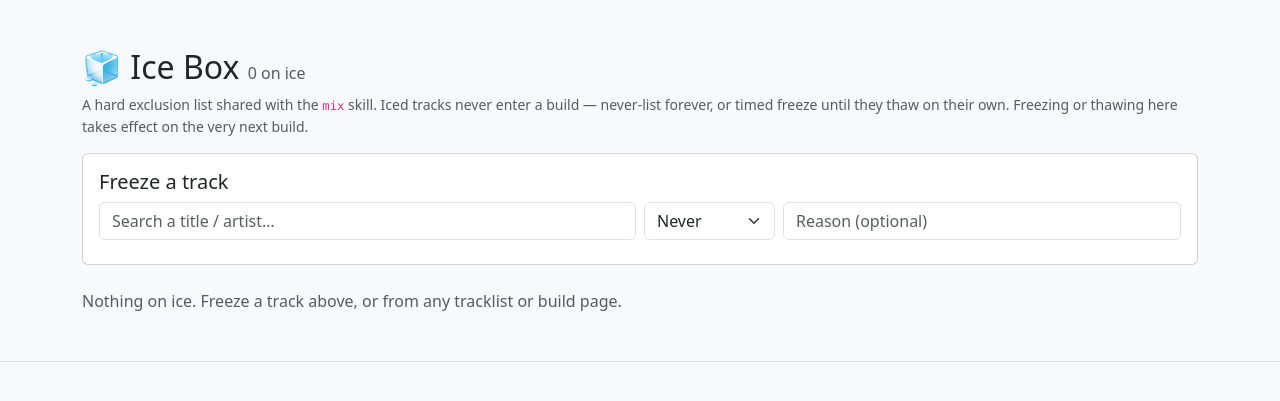
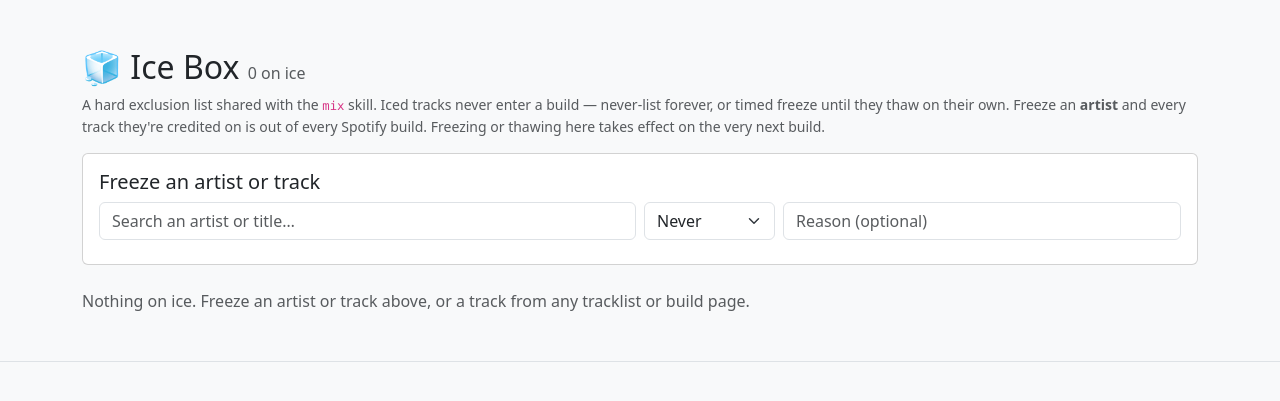
Before and after one commit to CoryBerry/Spotify_Playlist_Magic, a Flask app: page /spotify/ice-box in a window 1280 px wide. Shown: the part 56-457 px from the top of the page. Run offline with Flask 3, Linux system fonts and the light colour scheme; data comes from the database, SQL or seed files in the repository; data that the repository does not hold is empty.

Commit message:
Ice Box: freeze a whole artist (#10)
A frozen artist is a TrackIce row with track_id = spotify:artist:<id>.
The URI prefix discriminates it (no kind column / migration), so upsert,
thaw and auto_thaw work unchanged, and timed artist ice folds into the
existing thaw tally.

- iced_ids() now returns track rows only; iced_artist_ids() returns
  frozen artist ids; iced_for(sp, uris, known) pre-expands one build's
  exclusion set with every URI credited to a frozen artist (features
  count), so existing 'u not in iced' filters are untouched.
- Block Mix, Album Blast, Album Sampler (single + multi), Text Import and
  Feed Radar (poll + add) honor it. Sites pass artist ids they already
  fetch; the rest are batch-looked-up only when an artist is frozen.
- Ice Box search returns artists (top 3) before tracks; artist rows render
  with a mic + badge. Stats tracklist marks tracks by frozen artists iced.
- spotify_service.artist_iced_uris is the pure expander, unit-tested.

Out of scope (per issue): Plex, mix skill CLI parity.

Closes #10

Co-Authored-By: Claude Opus 5.5 <noreply@anthropic.com>

```diff
--- a/app.py
+++ b/app.py
@@ -25,7 +25,7 @@ load_dotenv()
 
 # Search/matching helpers now live in spotify_service (shared with the headless CLI) so
 # there is one source of truth. Imported back here for the web routes that use them.
-from spotify_service import _name_sim, _search_line
+from spotify_service import _name_sim, _search_line, ARTIST_PREFIX, artist_ids_of, artist_iced_uris
 
 # Music recall (see recall_service.py) keeps its own sqlite3 connection over the same
 # instance/spotify_tools.db file, independent of the SQLAlchemy models above — the
@@ -312,16 +312,38 @@ def _add_months(dt, n):
     return dt.replace(year=y, month=m, day=min(dt.day, dim))
 
 
-def iced_ids(provider):
-    """Track ids on manual ice *right now*: never-list (thaw_at NULL) or not yet thawed.
-
-    Hard exclusion — callers must drop these unconditionally (no small-pool fallback).
-    """
-    rows = TrackIce.query.filter(
+def _ice_now(provider):
+    return TrackIce.query.filter(
         TrackIce.provider == provider,
         db.or_(TrackIce.thaw_at.is_(None), TrackIce.thaw_at > datetime.now()),
     ).all()
-    return {r.track_id for r in rows}
+
+
+def iced_ids(provider):
+    """Track ids on manual ice *right now*: never-list (thaw_at NULL) or not yet thawed.
+
+    Hard exclusion — callers must drop these unconditionally (no small-pool fallback).
+    Track rows only: a frozen *artist* is stored as a `spotify:artist:<id>` row in the same
+    table (the URI prefix is the discriminator — no kind column), and is excluded here so it
+    never masquerades as a track. Spotify build sites use `iced_for()` to fold artists in.
+    """
+    return {r.track_id for r in _ice_now(provider) if not r.track_id.startswith(ARTIST_PREFIX)}
+
+
+def iced_artist_ids(provider="spotify"):
+    """Bare Spotify artist ids frozen *right now* (issue #10)."""
+    return {r.track_id[len(ARTIST_PREFIX):] for r in _ice_now(provider)
+            if r.track_id.startswith(ARTIST_PREFIX)}
+
+
+def iced_for(sp, uris, known=None):
+    """The hard-exclusion set for one Spotify build: iced tracks + tracks by frozen artists.
+
+    Pre-expanding the set keeps every existing `u not in iced` filter unchanged. `known`
+    is {uri: [artist_id, ...]} for tracks whose artists the site already fetched; the rest
+    are looked up only if some artist is actually frozen.
+    """
+    return iced_ids("spotify") | artist_iced_uris(sp, uris, iced_artist_ids(), known)
 
 
 def auto_thaw(provider):
@@ -638,19 +660,21 @@ def spotify_build():
     # tracklist + per-track freeze snowflake without a second round of API calls.
     all_tracks     = {}
     track_meta      = {}
+    track_artists   = {}  # uri -> [artist_id] for the artist ice box
     playlist_names  = {}
     playlist_owners = {}
     for playlist_id in selected_ids:
         playlist_names[playlist_id]  = request.form.get(f"name_{playlist_id}", playlist_id)
         playlist_owners[playlist_id] = request.form.get(f"owner_{playlist_id}", "")
         tracks  = []
-        results = sp.playlist_tracks(playlist_id, fields="next,items(track(uri,name,artists(name)))")
+        results = sp.playlist_tracks(playlist_id, fields="next,items(track(uri,name,artists(name,id)))")
         while results:
             for item in results["items"]:
                 tr = item["track"]
                 if not tr:
                     continue
                 tracks.append(tr["uri"])
+                track_artists[tr["uri"]] = artist_ids_of(tr)
                 track_meta[tr["uri"]] = {
                     "name":   tr["name"],
                     "artist": ", ".join(a["name"] for a in tr.get("artists", [])),
@@ -674,7 +698,8 @@ def spotify_build():
         TrackHistory.used_at  >= cutoff
     ).group_by(TrackHistory.track_id).all()
     on_cooldown = {r.track_id for r in raw if r.n >= settings.cooldown_max_plays}
-    iced = iced_ids("spotify")  # hard exclusion — never returns, even on small-pool fallback
+    # hard exclusion (tracks + frozen artists) — never returns, even on small-pool fallback
+    iced = iced_for(sp, list(track_artists), track_artists)
     cooldown_excluded = sum(sum(1 for t in tracks if t in on_cooldown) for tracks in all_tracks.values())
     for pid in list(all_tracks):
         pool  = [t for t in all_tracks[pid] if t not in iced]
@@ -861,14 +886,17 @@ def album_blast():
     # Fetch all tracks from each album
     track_uris  = []
     album_names = []
+    artists_of  = {}  # album_tracks items carry artist ids — feeds the artist ice box
     for album_id, album_name in album_ids:
         album_names.append(album_name)
         results = sp.album_tracks(album_id)
         while results:
-            track_uris.extend(item["uri"] for item in results["items"])
+            for item in results["items"]:
+                track_uris.append(item["uri"])
+                artists_of[item["uri"]] = artist_ids_of(item)
             results = sp.next(results) if results["next"] else None
 
-    iced       = iced_ids("spotify")  # hard exclusion, even on explicit picks
+    iced       = iced_for(sp, track_uris, artists_of)  # hard exclusion, even on explicit picks
     track_uris = [u for u in track_uris if u not in iced]
 
     # Create new playlist and add tracks in batches of 100
@@ -927,19 +955,22 @@ def _group_playlist_albums(sp, playlist_id):
     """Fetch a playlist's tracks once, grouped by album id.
 
     Album info rides along on every track object, so this is a single pass with
-    no per-album API calls. Returns (playlist_name, {album_id: {name, uris}})."""
+    no per-album API calls. Returns (playlist_name, {album_id: {name, uris, artists}}),
+    where `artists` is {uri: [artist_id]} for the artist ice box."""
     playlist = sp.playlist(playlist_id, fields="name")
     albums   = {}
     results  = sp.playlist_tracks(
-        playlist_id, fields="next,items(track(uri,album(id,name)))")
+        playlist_id, fields="next,items(track(uri,artists(id),album(id,name)))")
     while results:
         for item in results["items"]:
             track = item.get("track")
             if not track or not track.get("album") or not track["album"].get("id"):
                 continue
             aid    = track["album"]["id"]
-            bucket = albums.setdefault(aid, {"name": track["album"]["name"], "uris": []})
+            bucket = albums.setdefault(aid, {"name": track["album"]["name"], "uris": [],
+                                             "artists": {}})
             bucket["uris"].append(track["uri"])
+            bucket["artists"][track["uri"]] = artist_ids_of(track)
         results = sp.next(results) if results["next"] else None
     return playlist["name"], albums
 
@@ -985,7 +1016,8 @@ def sample_build():
         album_names.append(album["name"])
         track_uris.extend(album["uris"][:songs_per])  # first X tracks of the album
 
-    iced       = iced_ids("spotify")  # hard exclusion, even on explicit picks
+    known      = {u: ids for a in albums.values() for u, ids in a["artists"].items()}
+    iced       = iced_for(sp, track_uris, known)  # hard exclusion, even on explicit picks
     track_uris = [u for u in track_uris if u not in iced]
 
     title    = (request.form.get("title") or "").strip() or playlist_name
@@ -1050,12 +1082,16 @@ def album_sampler_blocks():
         TrackHistory.used_at  >= cutoff
     ).group_by(TrackHistory.track_id).all()
     on_cooldown = {r.track_id for r in raw if r.n >= settings.cooldown_max_plays}
-    iced = iced_ids("spotify")  # hard exclusion — never returns, even on small-pool fallback
+    iced_tracks = iced_ids("spotify")
+    frozen      = iced_artist_ids()
 
     track_uris  = []
     album_names = []
     for playlist_id in selected_ids:
         _, albums = _group_playlist_albums(sp, playlist_id)
+        # hard exclusion (tracks + frozen artists) — never returns, even on small-pool fallback
+        iced = iced_tracks | {u for a in albums.values() for u, ids in a["artists"].items()
+                              if frozen.intersection(ids)}
         album_ids = list(albums.keys())
         picked    = random.sample(album_ids, min(albums_per, len(album_ids)))
         for aid in picked:
@@ -1269,22 +1305,35 @@ def spotify_ice_thaw():
 
 @app.route("/spotify/ice/search")
 def spotify_ice_search():
-    """Search Spotify for a track to freeze (freeze-a-track box on the Ice Box page)."""
+    """Search Spotify for an artist or track to freeze (the Ice Box page's search box).
+
+    Artists come first (top 3) — freezing one hard-excludes every track they're credited
+    on (issue #10). Each result carries `kind` so the page can render it distinctly.
+    """
     sp = get_spotify_client()
     if not sp:
         return jsonify({"error": "not connected"}), 401
     q = request.args.get("q", "").strip()
     if not q:
         return jsonify({"results": []})
-    items = sp.search(q=q, type="track", limit=8)["tracks"]["items"]
-    iced  = iced_ids("spotify")
+    res     = sp.search(q=q, type="artist,track", limit=8)
+    iced    = iced_ids("spotify")
+    frozen  = iced_artist_ids()
     results = [{
+        "kind":   "artist",
+        "uri":    a["uri"],
+        "name":   a["name"],
+        "artist": a["name"],
+        "iced":   a["id"] in frozen,
+    } for a in (res.get("artists") or {}).get("items", [])[:3] if a]
+    results += [{
+        "kind":   "track",
         "uri":    t["uri"],
         "name":   t["name"],
         "artist": ", ".join(a["name"] for a in t["artists"]),
         "album":  t["album"]["name"],
-        "iced":   t["uri"] in iced,
-    } for t in items]
+        "iced":   t["uri"] in iced or bool(frozen.intersection(artist_ids_of(t))),
+    } for t in (res.get("tracks") or {}).get("items", []) if t]
     return jsonify({"results": results})
 
 
@@ -1590,7 +1639,7 @@ def spotify_stats(playlist_id):
     playlist = sp.playlist(playlist_id, fields="name,tracks.total,owner.id")
 
     tracks  = []
-    results = sp.playlist_tracks(playlist_id, fields="next,items(track(uri,name,duration_ms,artists(name)))")
+    results = sp.playlist_tracks(playlist_id, fields="next,items(track(uri,name,duration_ms,artists(name,id)))")
     while results:
         for item in results["items"]:
             if item["track"]:
@@ -1616,7 +1665,9 @@ def spotify_stats(playlist_id):
                      .order_by(BuildSource.position)
                      .all()) if cp else []
 
-    iced      = iced_ids("spotify")
+    frozen    = iced_artist_ids()
+    iced      = iced_ids("spotify") | {t["uri"] for t in tracks
+                                       if t.get("uri") and frozen.intersection(artist_ids_of(t))}
     tracklist = [{"uri": t.get("uri", ""),
                   "name": t.get("name", ""),
                   "artist": ", ".join(a["name"] for a in t.get("artists", [])),
@@ -1899,7 +1950,7 @@ def text_import_build():
         else:
             track_uris.append(uri)
 
-    iced       = iced_ids("spotify")  # hard exclusion, even on explicit picks
+    iced       = iced_for(sp, track_uris)  # hard exclusion (tracks + artists), even on explicit picks
     track_uris = [u for u in track_uris if u not in iced]
 
     if not track_uris:
@@ -2005,7 +2056,7 @@ def feed_poll():
     #    (minus anything on ice), low-confidence/no-match land as 'miss' for visibility.
     resolved, missed = resolve_tracks(sp, [line for line, _ in fresh])
     by_line = {r["line"]: r for r in resolved}
-    iced    = iced_ids("spotify")
+    iced    = iced_for(sp, [r["uri"] for r in resolved])
 
     n_new = n_miss = 0
     for line, h in fresh:
@@ -2059,7 +2110,7 @@ def feed_resolve():
         flash("Pick a target playlist first.", "warning")
         return redirect(url_for("feed_radar"))
 
-    iced = iced_ids("spotify")
+    iced = iced_for(sp, [it.matched_uri for it in items if it.matched_uri])
     uris = [it.matched_uri for it in items if it.matched_uri and it.matched_uri not in iced]
     seen = set()
     uris = [u for u in uris if not (u in seen or seen.add(u))]
--- a/templates/spotify_ice_box.html
+++ b/templates/spotify_ice_box.html
@@ -8,17 +8,18 @@
   </div>
   <p class="text-muted small">
     A hard exclusion list shared with the <code>mix</code> skill. Iced tracks never enter a
-    build — never-list forever, or timed freeze until they thaw on their own. Freezing or
-    thawing here takes effect on the very next build.
+    build — never-list forever, or timed freeze until they thaw on their own. Freeze an
+    <strong>artist</strong> and every track they're credited on is out of every Spotify build.
+    Freezing or thawing here takes effect on the very next build.
   </p>
 
   <!-- Freeze a track -->
   <div class="card mb-4">
     <div class="card-body">
-      <h5 class="card-title">Freeze a track</h5>
+      <h5 class="card-title">Freeze an artist or track</h5>
       <div class="row g-2 align-items-center">
         <div class="col-md-6">
-          <input type="text" id="iceSearch" class="form-control" placeholder="Search a title / artist…" autocomplete="off">
+          <input type="text" id="iceSearch" class="form-control" placeholder="Search an artist or title…" autocomplete="off">
         </div>
         <div class="col-auto">
           <select id="iceMonths" class="form-select">
@@ -41,7 +42,7 @@
     <table class="table table-hover align-middle">
       <thead class="table-dark">
         <tr>
-          <th>Track</th>
+          <th>Artist / track</th>
           <th>Reason</th>
           <th>Thaws</th>
           <th style="width: 6rem;"></th>
@@ -51,7 +52,12 @@
         {% for row in iced %}
           <tr data-uri="{{ row.track_id }}">
             <td>
-              {{ row.name or '?' }}<span class="text-muted"> — {{ row.artist or '?' }}</span>
+              {% if row.track_id.startswith('spotify:artist:') %}
+                🎤 {{ row.name or row.artist or '?' }}
+                <span class="badge bg-warning text-dark ms-1">artist</span>
+              {% else %}
+                {{ row.name or '?' }}<span class="text-muted"> — {{ row.artist or '?' }}</span>
+              {% endif %}
             </td>
             <td class="text-muted small">{{ row.reason or '' }}</td>
             <td>
@@ -69,7 +75,7 @@
       </tbody>
     </table>
   {% else %}
-    <p class="text-muted">Nothing on ice. Freeze a track above, or from any tracklist or build page.</p>
+    <p class="text-muted">Nothing on ice. Freeze an artist or track above, or a track from any tracklist or build page.</p>
   {% endif %}
 {% endblock %}
 
@@ -101,8 +107,11 @@
               const item = document.createElement("button");
               item.type = "button";
               item.className = "list-group-item list-group-item-action d-flex justify-content-between align-items-center";
-              item.innerHTML = `<span>${esc(t.name)} <span class="text-muted">— ${esc(t.artist)}</span>`
-                             + `<span class="text-muted small"> (${esc(t.album)})</span></span>`
+              item.innerHTML = (t.kind === "artist"
+                                 ? `<span>🎤 ${esc(t.name)} <span class="badge bg-warning text-dark ms-1">artist</span>`
+                                   + `<span class="text-muted small"> — every track</span></span>`
+                                 : `<span>${esc(t.name)} <span class="text-muted">— ${esc(t.artist)}</span>`
+                                   + `<span class="text-muted small"> (${esc(t.album)})</span></span>`)
                              + (t.iced ? `<span class="badge bg-info text-dark">already iced</span>`
                                        : `<span class="text-primary small">freeze →</span>`);
               item.addEventListener("click", () => freeze(t, item));
```
Also changed, not shown: CLAUDE.md (+4 -1 lines), spotify_service.py (+33 -0 lines), test_artist_ice.py (added, +70 -0 lines), README.md.
